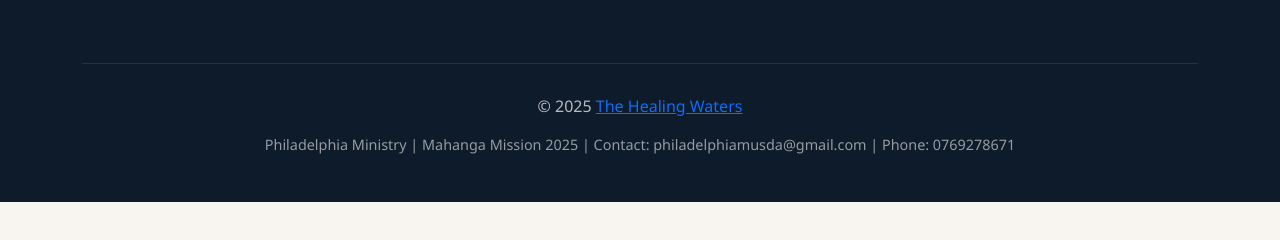
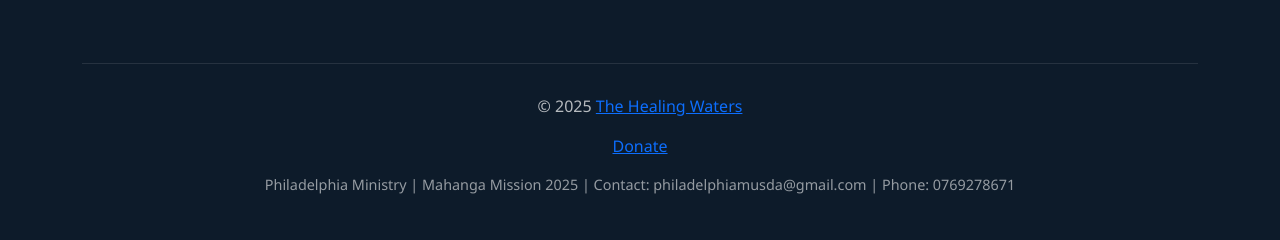
Before and after one commit to mshambaw/dec2025, a plain HTML site: page index.html in a window 1280 px wide. Shown: the part 3674-3914 px from the top of the page. Before the commit the page ends 3876 px from the top, so only its background shows below. Drawn offline with nearby package versions, Linux system fonts and the light colour scheme.

Commit message:
Donate Link at the bottom
to donate to healing waters

```diff
--- a/index.html
+++ b/index.html
@@ -847,6 +847,7 @@
 
             <div class="copyright">
                 <p>© 2025  <a href="https://sites.google.com/view/educate-anew/home/health-tips">The Healing Waters</a></p>
+                <p><a href="donate.html"> Donate</a></p>
                 <p style="font-size: 0.9em; opacity: 0.8; margin-top: 10px;">
                     Philadelphia Ministry | Mahanga Mission 2025 | Contact: philadelphiamusda@gmail.com | Phone: 0769278671
                 </p>
```
